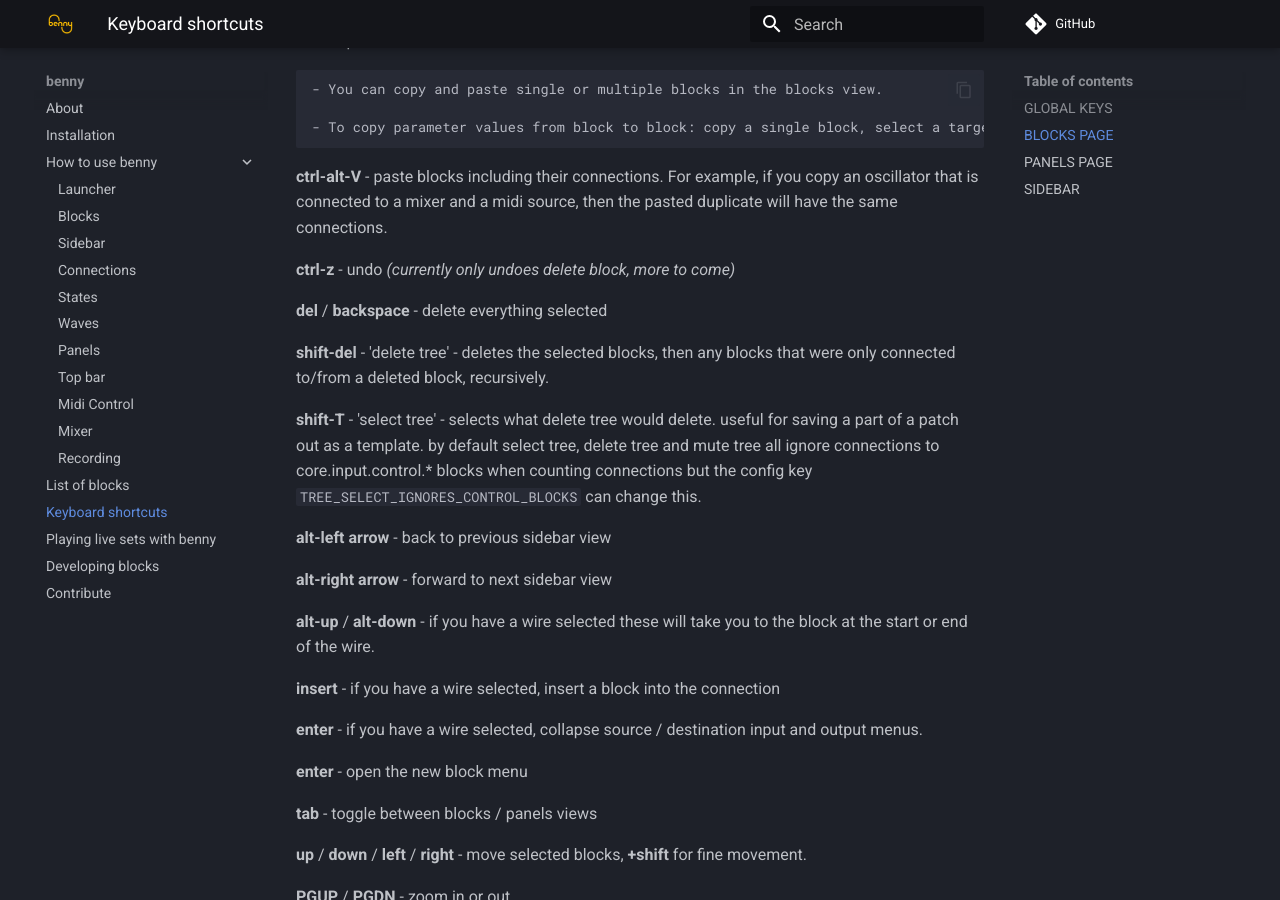
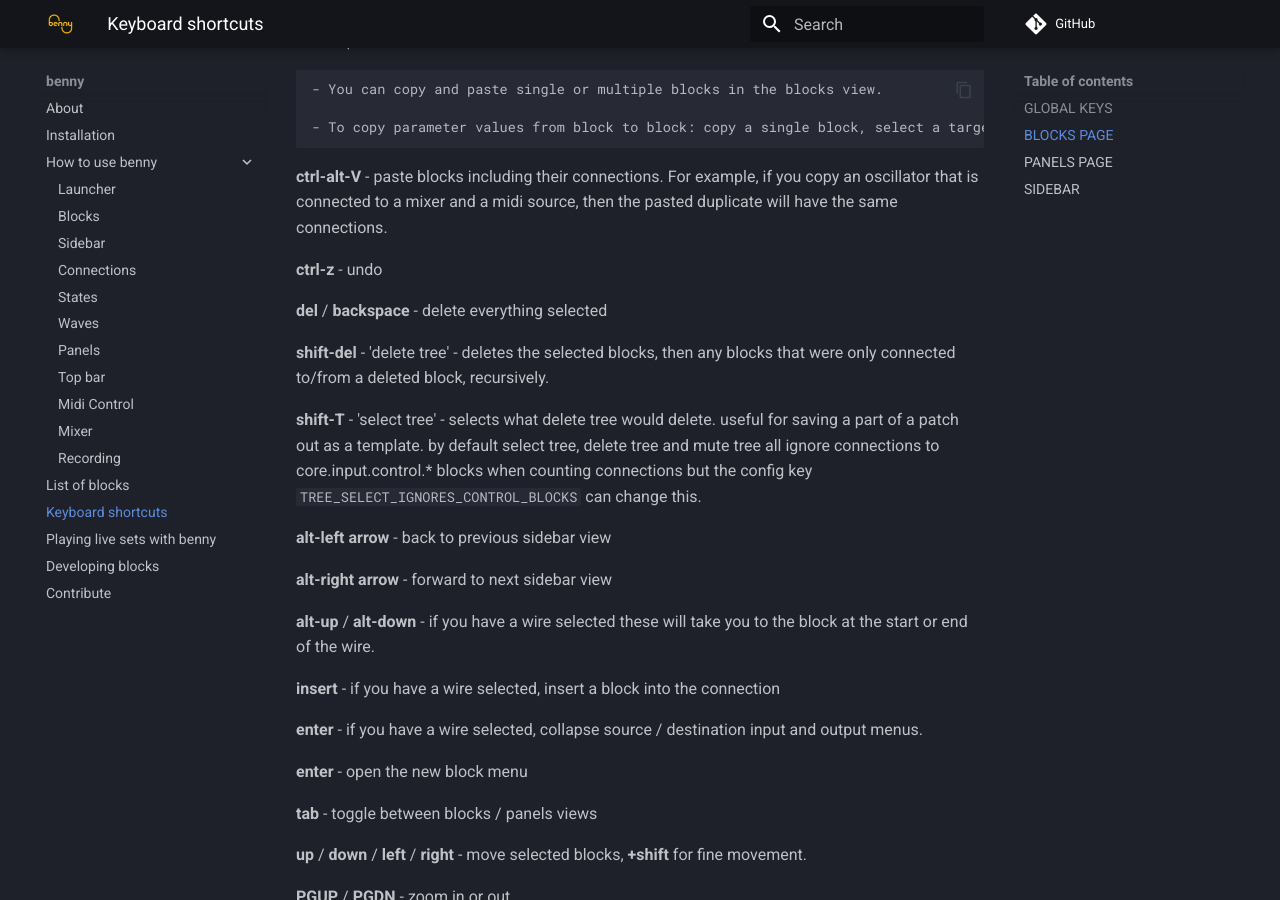
Before and after one commit to playbenny/benny_manual, an MkDocs documentation site: the page built from docs/keyboard_shortcuts.md, in a window 1280 px wide and 900 px high, scrolled down 1794 px. Built offline with MkDocs 1.6.1 and Material for MkDocs 9.7.7, drawn with Linux system fonts in a browser that asks for light colours; comment, search, counter and statistics services are not loaded.

Commit message:
Update keyboard_shortcuts.md

```diff
--- a/docs/keyboard_shortcuts.md
+++ b/docs/keyboard_shortcuts.md
@@ -85,7 +85,7 @@
 
 **ctrl-alt-V** - paste blocks including their connections. For example, if you copy an oscillator that is connected to a mixer and a midi source, then the pasted duplicate will have the same connections.
 
-**ctrl-z** - undo *(currently only undoes delete block, more to come)*
+**ctrl-z** - undo
 
 **del** / **backspace** - delete everything selected
 
```
